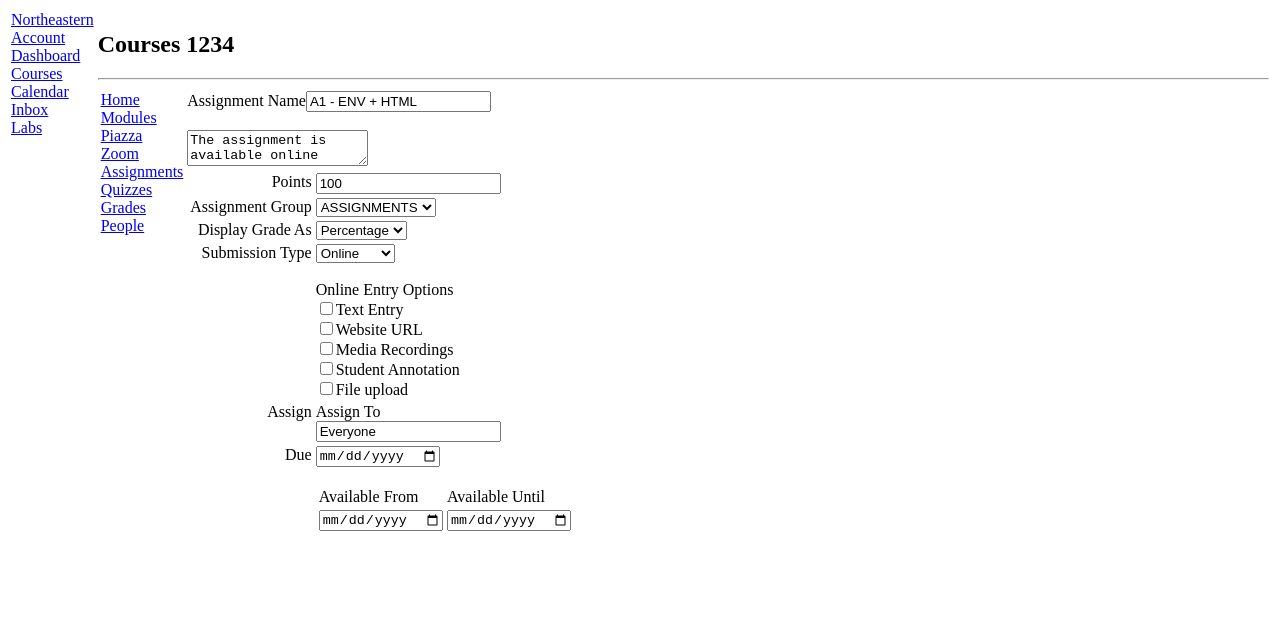
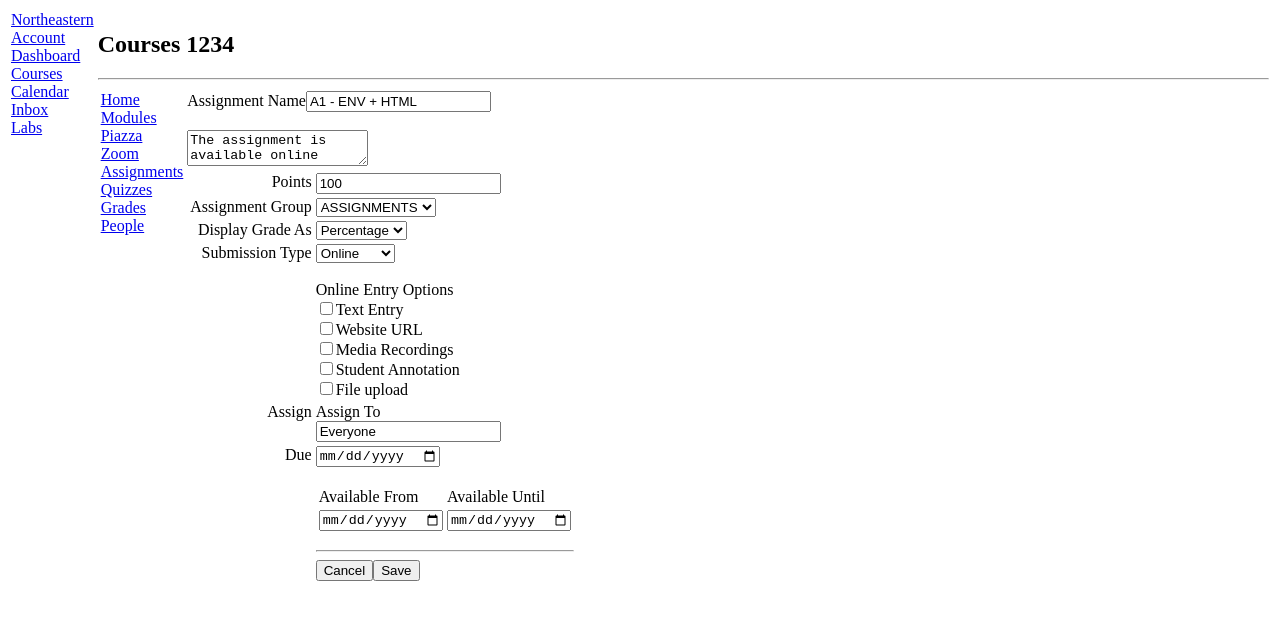
Before and after one commit to nick-ashi/kambaz-next-js, a Next.js app: page /Courses/1234/Assignments/123 in a window 1280 px wide. Shown: the top 620 px of the page. Built offline with nearby package versions, Linux system fonts and the light colour scheme.

Commit message:
tweaks before due date for A1

```diff
--- a/app/(Kambaz)/Courses/[cid]/Assignments/[aid]/Editor.tsx
+++ b/app/(Kambaz)/Courses/[cid]/Assignments/[aid]/Editor.tsx
@@ -111,6 +111,15 @@ export default function AssignmentEditor() {
           <td>
           </td>
         </tr>
+        <tr>
+          <td align="right" valign="top">
+          </td>
+          <td>
+            <hr></hr>
+            <button id="cancel">Cancel</button><button id="save">Save</button>
+          </td>
+        </tr>
       </table>
+
     </div>
 );}
```
